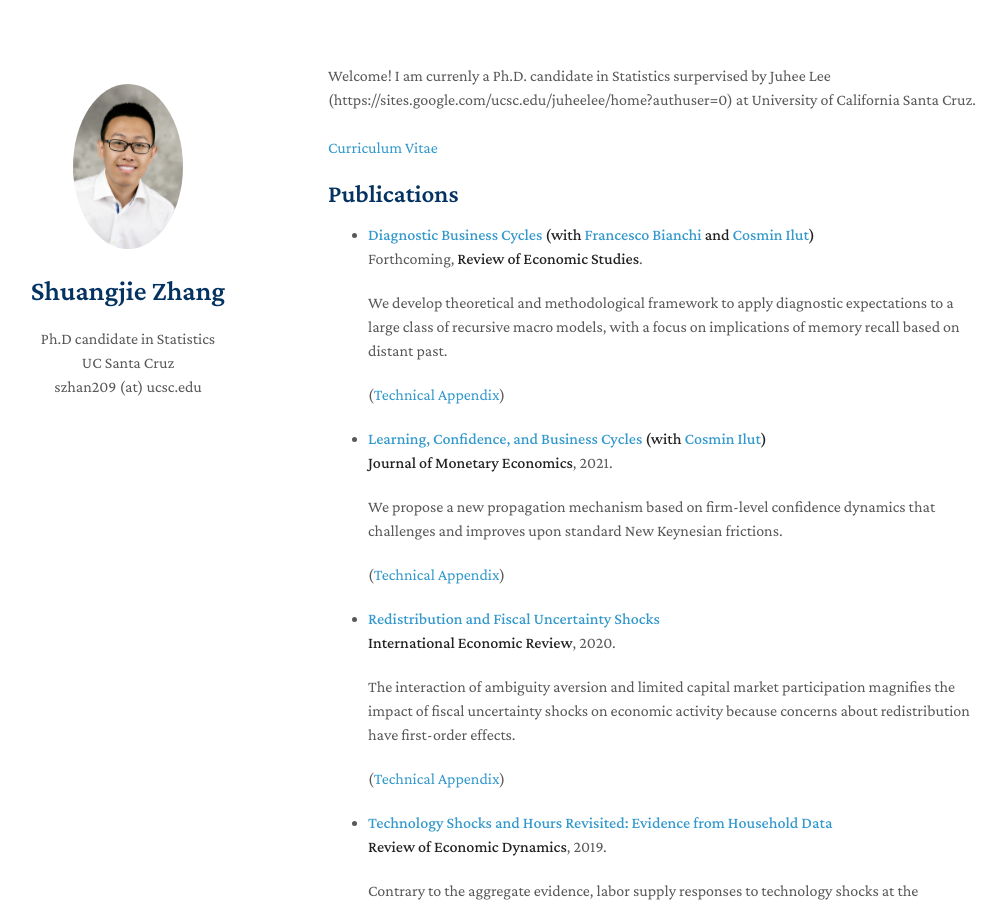
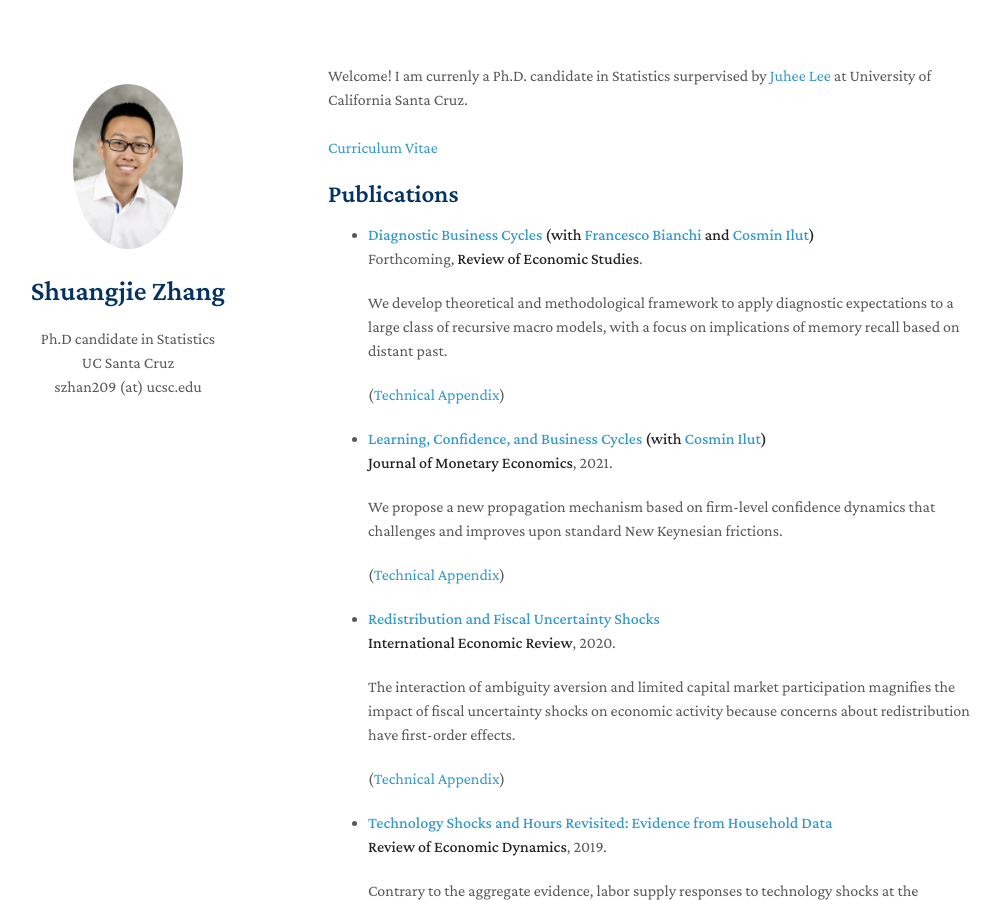
Before and after one commit to shuang-jie/shuang-jie.github.io, a Jekyll site: the page built from index.md, in a window 1280 px wide and 900 px high. Shown: the whole window, without its empty margins (142-1145 px from the left). Built offline with Jekyll 4.4.1, drawn with Linux system fonts in a browser that asks for light colours; nearby versions of some CDN libraries; a style sheet for code colours, icons or effects is not loaded.

Commit message:
Update index.md

```diff
--- a/index.md
+++ b/index.md
@@ -2,7 +2,7 @@
 layout: homepage
 ---
 
-Welcome! I am currenly a Ph.D. candidate in Statistics surpervised by Juhee Lee (https://sites.google.com/ucsc.edu/juheelee/home?authuser=0) at University of California Santa Cruz.
+Welcome! I am currenly a Ph.D. candidate in Statistics surpervised by [Juhee Lee](https://sites.google.com/ucsc.edu/juheelee/home?authuser=0) at University of California Santa Cruz.
 <br>
 <br>
 [Curriculum Vitae](http://hsaijo.github.io/files/hikaru_saijo_cv.pdf)
```
